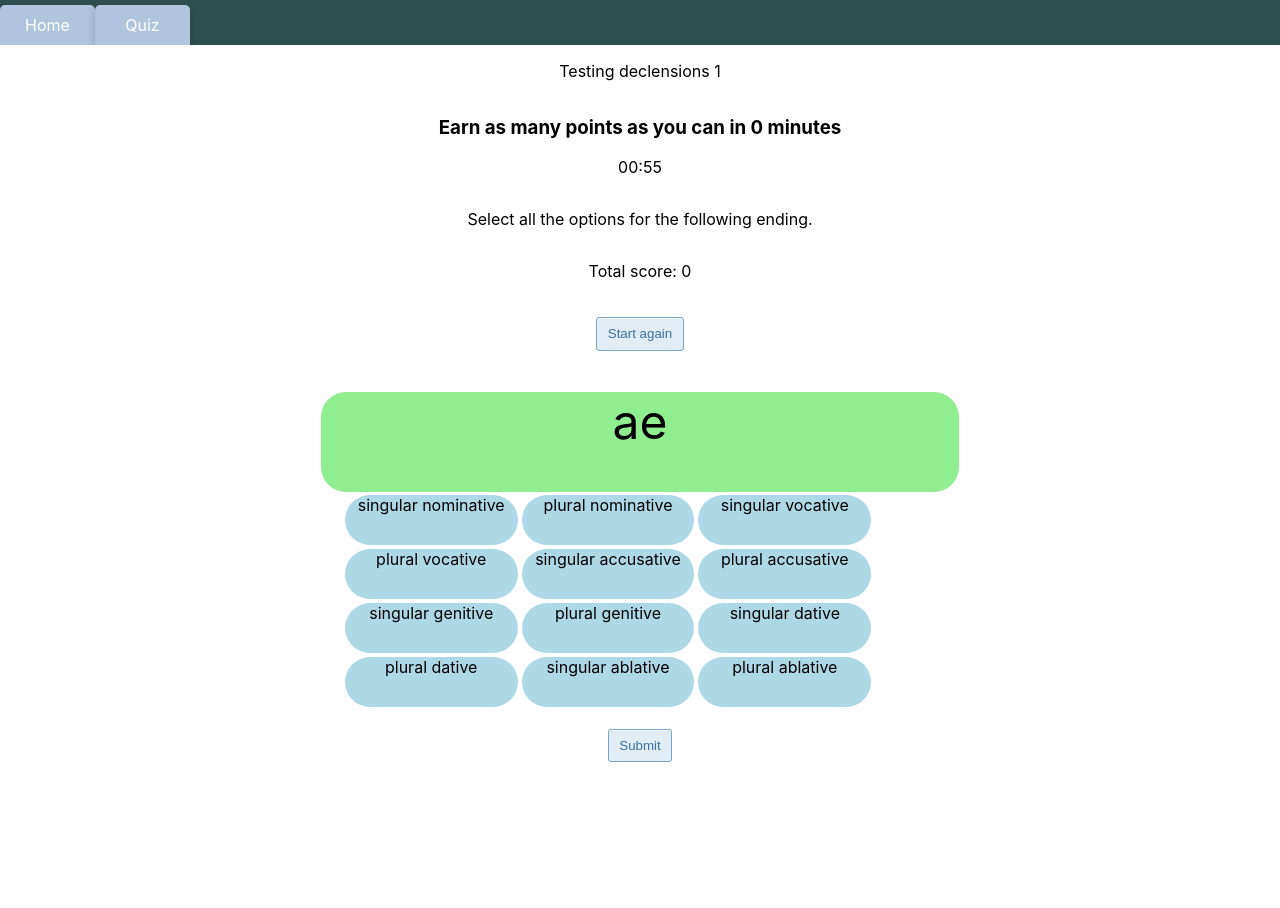
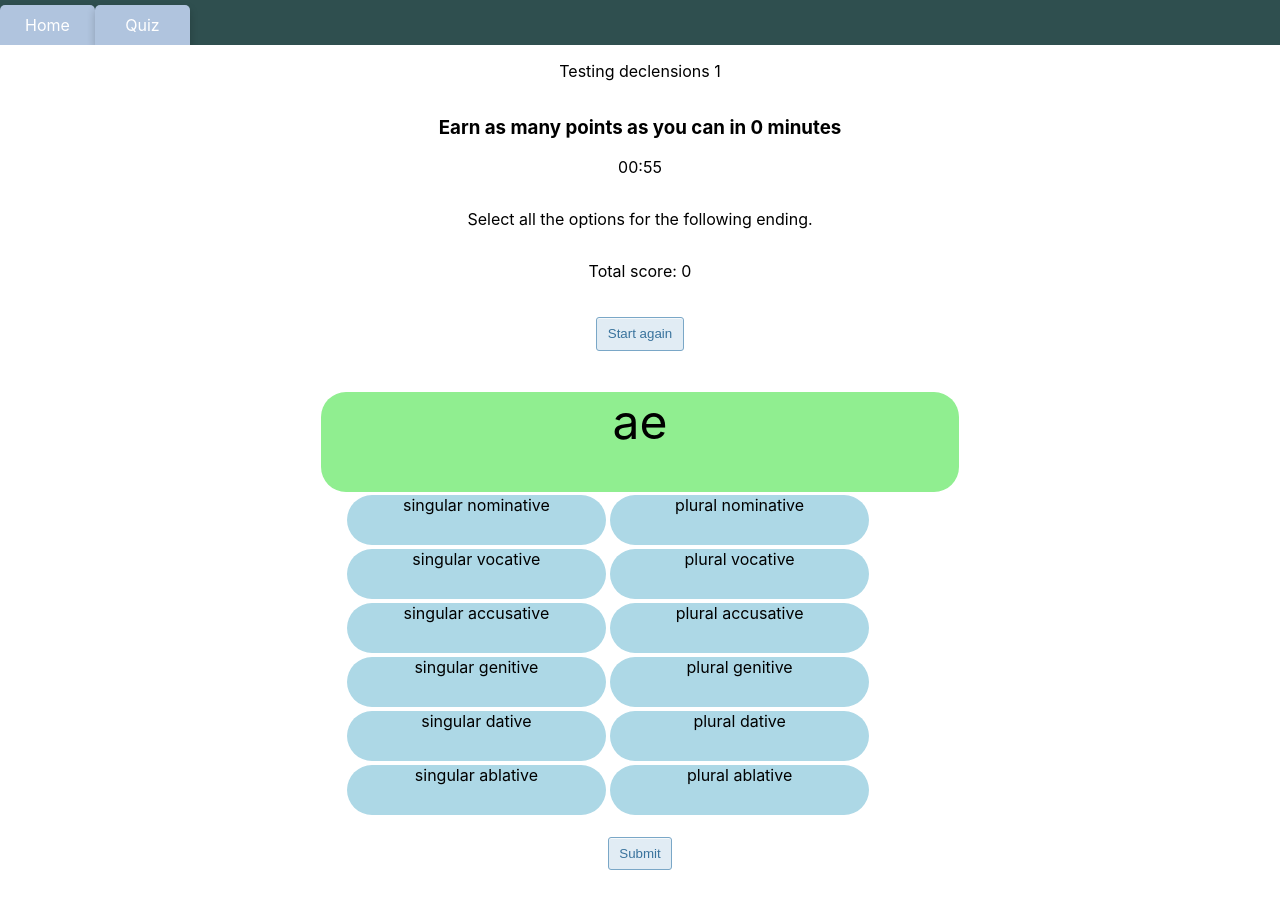
Before and after one commit to HapaxHypatia/accidence-tester, a React (Create React App) app: page /#/quizpage/1/1/1 in a window 1280 px wide. Shown: the top 908 px of the page. Before the commit the page ends 852 px from the top, so only its background shows below. Built offline with nearby package versions, Linux system fonts and the light colour scheme.

Commit message:
Update quizpage.css

```diff
--- a/src/pages/quizpage.css
+++ b/src/pages/quizpage.css
@@ -22,7 +22,7 @@
 
 .option{
     background-color: lightblue;
-    width: 30%;
+    width: 45%;
     height: 50px;
     margin: 2px;
     border-radius: 25px;
```
